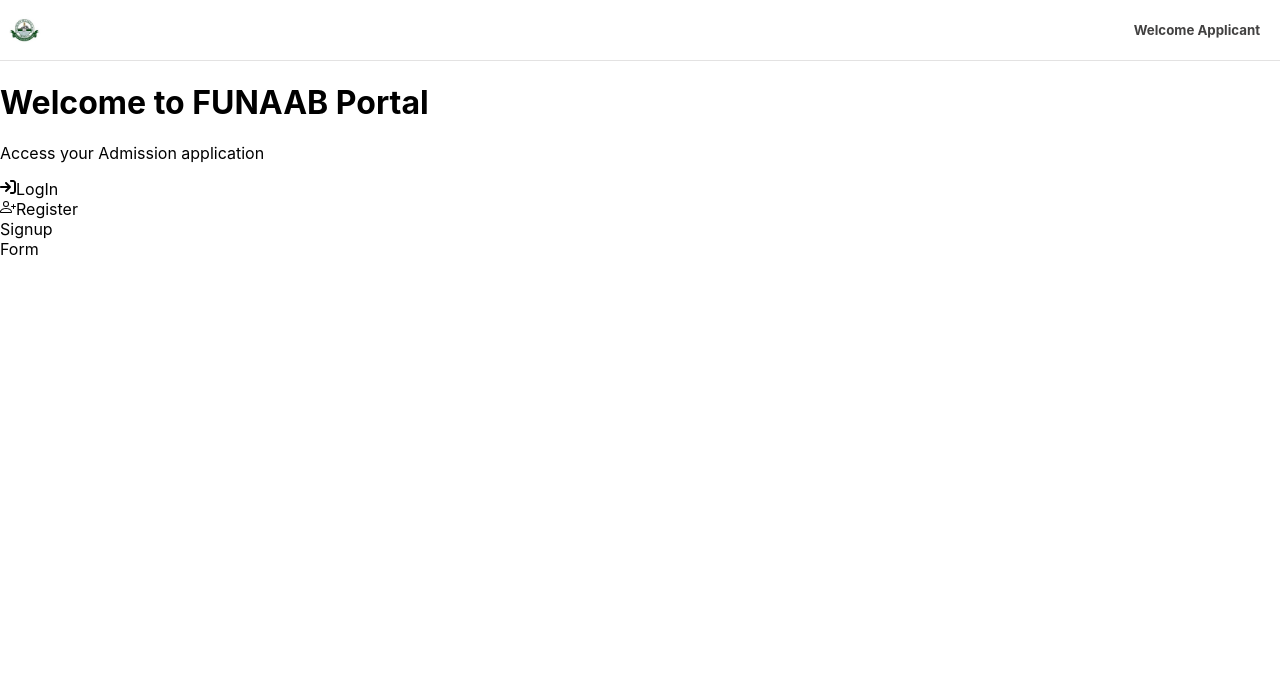
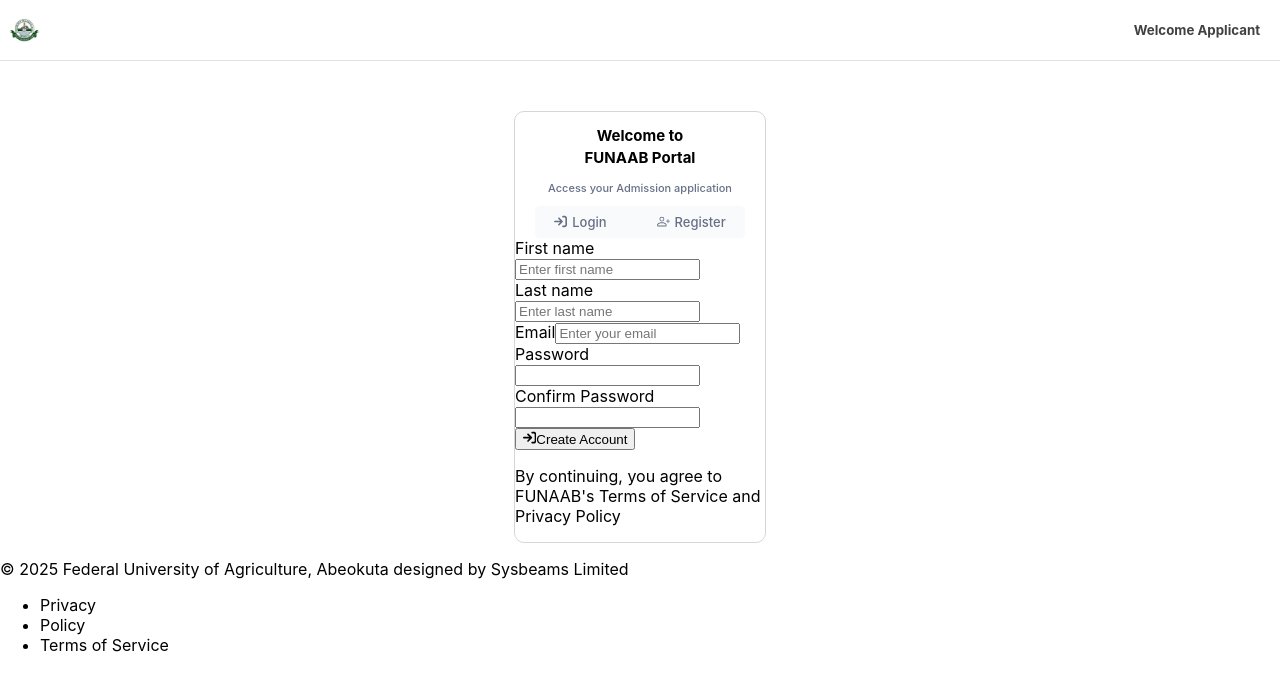
Before and after one commit to shakiratkemi/login-react, a React (Create React App) app in the folder login-signup/: page / in a window 1280 px wide. Shown: the top 690 px of the page. Built offline with nearby package versions, Linux system fonts and the light colour scheme.

Commit message:
Updated the components

```diff
--- a/login-signup/src/App.css
+++ b/login-signup/src/App.css
@@ -11,3 +11,63 @@
 .header-container img {
   width: 50px;
 }
+
+.content-container {
+  margin: 0 auto;
+  border: 1px solid #cccc;
+  border-radius: 10px;
+  margin-top: 50px;
+  width: 250px;
+}
+
+.welcome {
+  display: flex;
+  flex-direction: column;
+  align-items: center;
+  margin: 0;
+}
+
+.welcome h2 {
+  font-size: 15px;
+  margin-bottom: 0px;
+  width: 150px;
+  text-align: center;
+  line-height: 1.5;
+}
+
+.welcome p {
+  font-size: 11px;
+  color: #667085;
+  font-weight: 500;
+}
+
+.signup-choice {
+  display: flex;
+  align-items: center;
+  justify-content: center;
+  gap: 50px;
+  border: 1px solid #f9fafb;
+  border-radius: 5px;
+  background-color: #f9fafb;
+  margin: 0px 20px 0px 20px;
+  height: 30px;
+}
+
+.login,
+.register {
+  display: flex;
+  color: #667085;
+  align-items: center;
+  gap: 5px;
+  font-size: 13px;
+  font-weight: 450;
+}
+
+.login:hover,
+.register:hover {
+  border: 1px solid white;
+  background-color: #fff;
+  width: 150px;
+  border-radius: 5px;
+  margin: 0px 20px 0px 20px;
+}
--- a/login-signup/src/App.js
+++ b/login-signup/src/App.js
@@ -1,12 +1,14 @@
 import "./App.css";
-import Signup from "./Components/Signup";
 import Header from "./Components/Header";
+import Content from "./Components/Content";
+import Footer from "./Components/Footer";
 
 function App() {
   return (
     <div className="App">
       <Header />
-      <Signup />
+      <Content />
+      <Footer />
     </div>
   );
 }
--- /dev/null
+++ b/login-signup/src/Components/Content.js
@@ -0,0 +1,19 @@
+import React, { Component } from "react";
+import Heading from "./Heading";
+import Form from "./Form";
+import Policy from "./Policy";
+
+export class Content extends Component {
+  render() {
+    return (
+      <div className="content-container">
+        <Heading />
+        <Form />
+        <Policy />
+
+      </div>
+    );
+  }
+}
+
+export default Content;
--- /dev/null
+++ b/login-signup/src/Components/Footer.js
@@ -0,0 +1,18 @@
+import React, { Component } from 'react'
+
+export class Footer extends Component {
+  render() {
+    return (
+      <div className="footer">
+        <p>&copy; 2025 Federal University of Agriculture, Abeokuta designed by Sysbeams Limited</p>
+        <ul className='privacy-lists'>
+            <li>Privacy</li>
+            <li>Policy</li>
+            <li>Terms of Service</li>
+        </ul>
+      </div>
+    )
+  }
+}
+
+export default Footer
--- a/login-signup/src/Components/Form.js
+++ b/login-signup/src/Components/Form.js
@@ -1,8 +1,42 @@
 import React, { Component } from "react";
+import { FaArrowRightToBracket } from "react-icons/fa6";
 
 export class Form extends Component {
   render() {
-    return <div>Form</div>;
+    return (
+      <div className="form-container">
+        <form action="#">
+          <div className="name-container">
+            <div className="input-box">
+              <label for="first">First name</label>
+              <input type="text" placeholder="Enter first name" />
+            </div>
+            <div className="input-box">
+              <label for="first">Last name</label>
+              <input type="text" placeholder="Enter last name" />
+            </div>
+          </div>
+
+          <div className="input-box">
+            <label for="first">Email</label>
+            <input type="text" placeholder="Enter your email" />
+          </div>
+          <div className="input-box">
+            <label for="first">Password</label>
+            <input type="password" />
+          </div>
+          <div className="input-box">
+            <label for="first">Confirm Password</label>
+            <input type="password" />
+          </div>
+
+          <button type="submit">
+             <FaArrowRightToBracket />
+             Create Account
+          </button>
+        </form>
+      </div>
+    );
   }
 }
 
--- a/login-signup/src/Components/Heading.js
+++ b/login-signup/src/Components/Heading.js
@@ -6,12 +6,14 @@
   render() {
     return (
       <div>
-        <h1>Welcome to FUNAAB Portal</h1>
-        <p>Access your Admission application</p>
-        <div className="sign-up choice">
+        <div className="welcome">
+          <h2>Welcome to FUNAAB Portal</h2>
+          <p>Access your Admission application</p>
+        </div>
+        <div className="signup-choice">
           <div className="login">
             <FaArrowRightToBracket />
-            LogIn
+            Login
           </div>
           <div className="register">
             <BsPersonPlus />
--- /dev/null
+++ b/login-signup/src/Components/Policy.js
@@ -0,0 +1,16 @@
+import React, { Component } from "react";
+
+export class Policy extends Component {
+  render() {
+    return (
+      <div className="policy-container">
+        <p>
+          By continuing, you agree to FUNAAB's Terms of Service and Privacy
+          Policy
+        </p>
+      </div>
+    );
+  }
+}
+
+export default Policy;
--- a/login-signup/src/Components/Signup.js
+++ b/login-signup/src/Components/Signup.js
@@ -6,8 +6,6 @@
   render() {
     return (
       <div>
-        <Heading />
-        Signup
         <Form />
       </div>
     );
```
Also changed, not shown: login-signup/src/Components/Login.js (+9 -0 lines).
